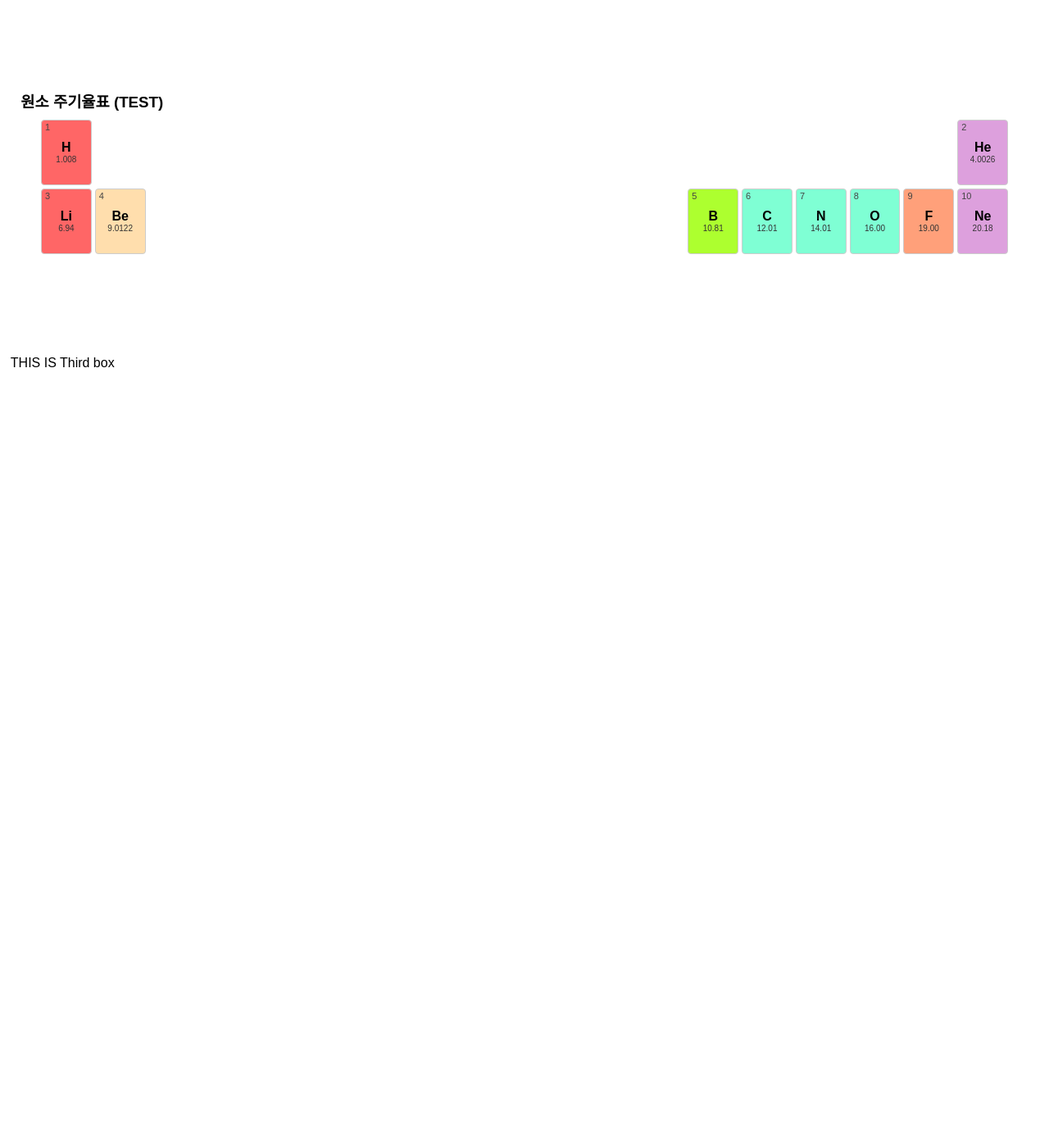
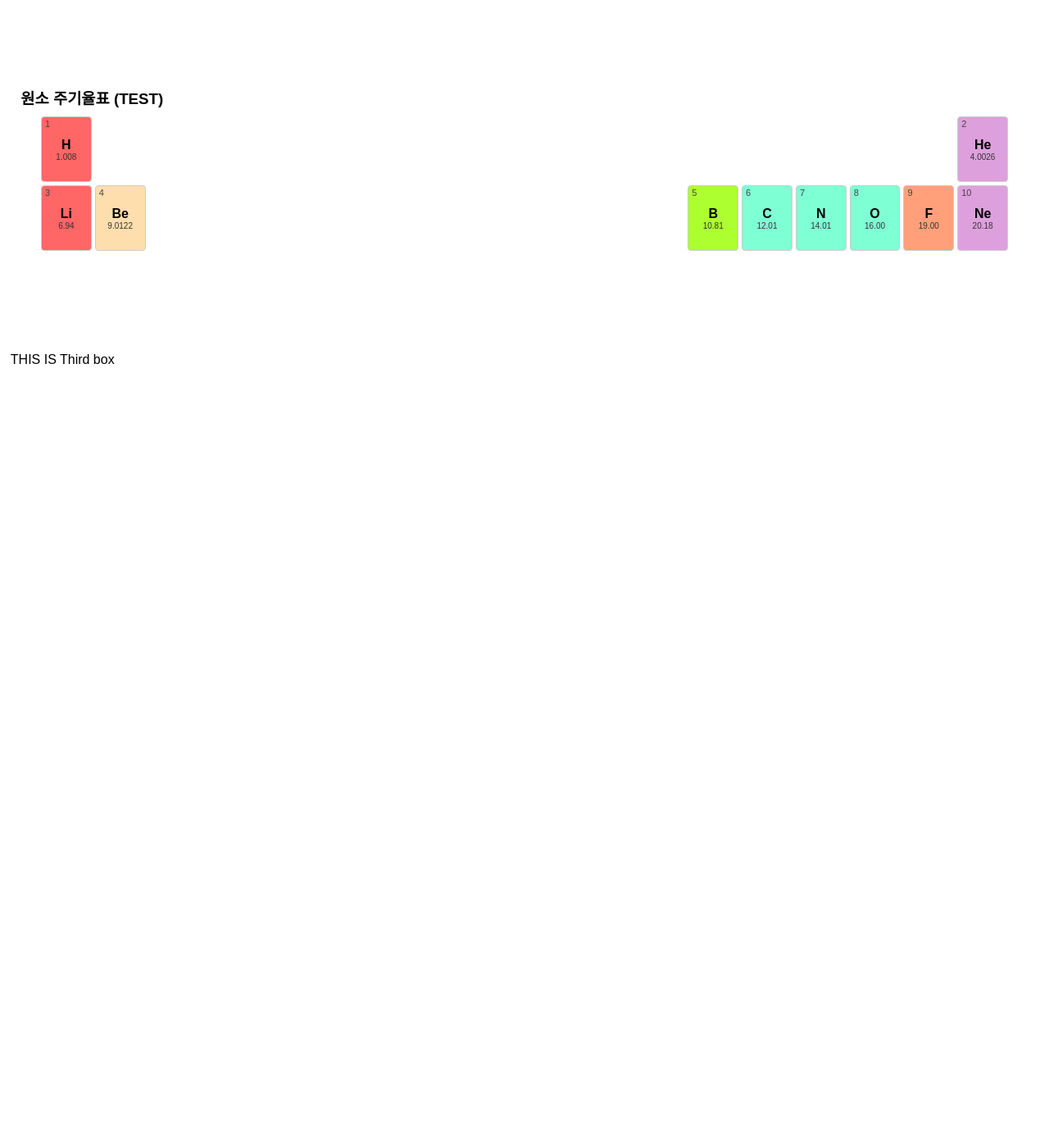
Before and after one commit to GaemiGaemi/science, a Jekyll site: the page built from index.html, in a window 1280 px wide. Shown: the part 1771-3163 px from the top of the page at 82% size. Built offline with Jekyll 4.4.1, drawn with Linux system fonts in a browser that asks for light colours.

Commit message:
Update style.css

```diff
--- a/assets/css/style.css
+++ b/assets/css/style.css
@@ -47,7 +47,7 @@ body, html {
   justify-content: center;
 }
 .middle {
-  margin-top: 100.2dvh;
+  margin-top: 100dvh;
   background: white;
 }
 .third {
```
